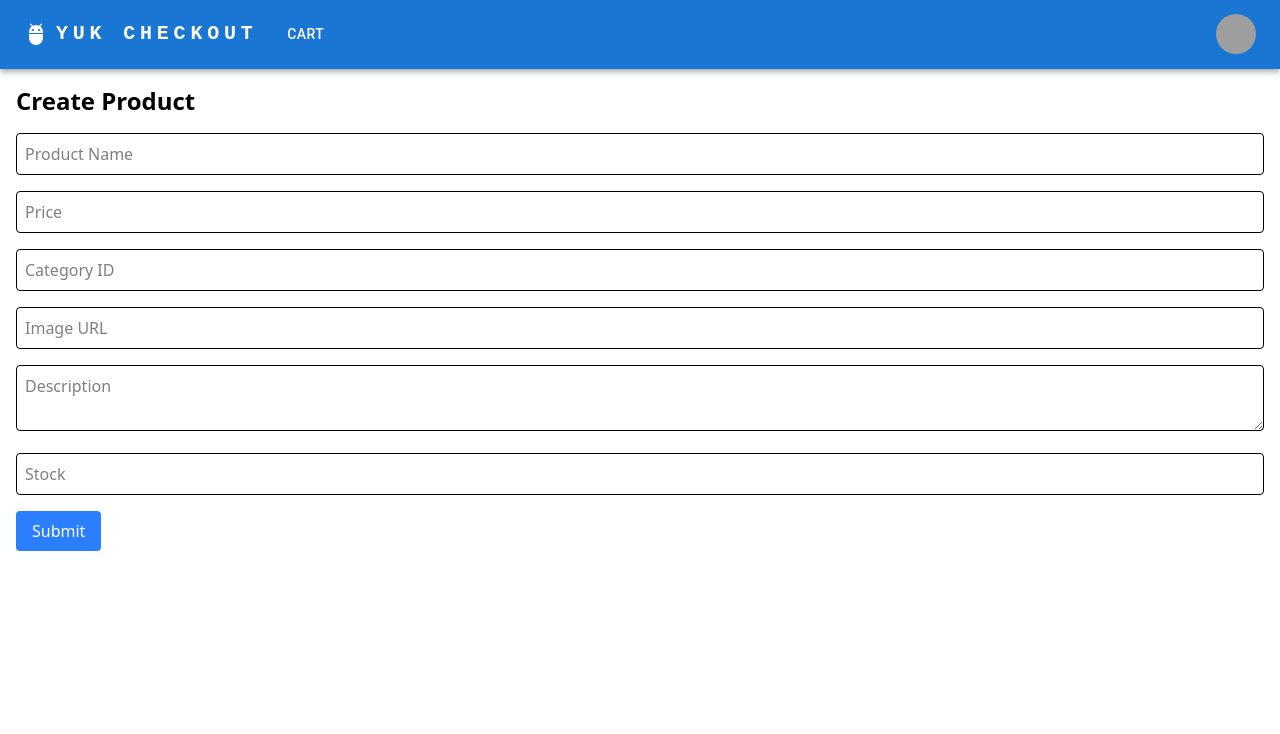
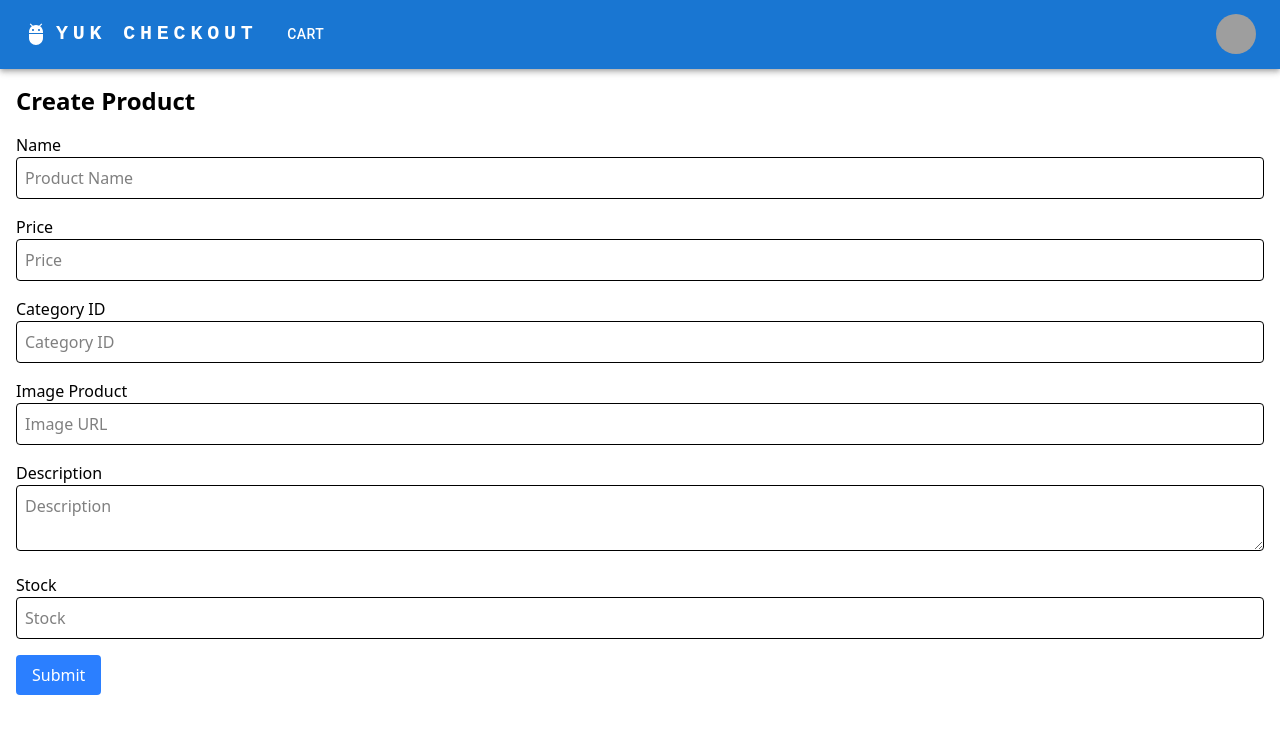
Before and after one commit to samudrobintang10/miniproject-1, a React (Vite) app: page /createproductadmin in a window 1280 px wide. Shown: the top 734 px of the page. Built offline with nearby package versions, Linux system fonts and the light colour scheme; sample sign-in values are in the browser's storage; grey boxes are pictures that could not be loaded.

Commit message:
finish delete product admin

```diff
--- a/src/EditProductAdmin.jsx
+++ b/src/EditProductAdmin.jsx
@@ -71,6 +71,7 @@ const EditProductAdmin = () => {
     <div className="container mx-auto p-4">
       <h1 className="text-2xl font-bold mb-4">Edit Product</h1>
       <form onSubmit={handleSave} className="space-y-4">
+      <label htmlFor='name'>Name</label>
         <input
           type="text"
           name="name"
@@ -80,6 +81,7 @@ const EditProductAdmin = () => {
           className="w-full p-2 border rounded"
           required
         />
+        <label htmlFor='name'>Price</label>
         <input
           type="number"
           name="price"
@@ -89,6 +91,7 @@ const EditProductAdmin = () => {
           className="w-full p-2 border rounded"
           required
         />
+        <label htmlFor='name'>Category ID</label>
         <input
           type="number"
           name="categoryId"
@@ -98,6 +101,7 @@ const EditProductAdmin = () => {
           className="w-full p-2 border rounded"
           required
         />
+        <label htmlFor='name'>Image Product</label>
         <input
           type="text"
           name="image"
@@ -107,6 +111,7 @@ const EditProductAdmin = () => {
           className="w-full p-2 border rounded"
           required
         />
+        <label htmlFor='name'>Description</label>
         <textarea
           name="description"
           placeholder="Description"
@@ -115,6 +120,7 @@ const EditProductAdmin = () => {
           className="w-full p-2 border rounded"
           required
         ></textarea>
+        <label htmlFor='name'>Stock</label>
         <input
           type="number"
           name="stock"
--- a/src/views/CreateProductAdmin.jsx
+++ b/src/views/CreateProductAdmin.jsx
@@ -43,6 +43,7 @@ const CreateProduct = () => {
     <div className="container mx-auto p-4">
       <h1 className="text-2xl font-bold mb-4">Create Product</h1>
       <form onSubmit={handleSubmit} className="space-y-4">
+      <label htmlFor='name'>Name</label>
         <input
           type="text"
           name="name"
@@ -51,6 +52,7 @@ const CreateProduct = () => {
           className="w-full p-2 border rounded"
           required
         />
+        <label htmlFor='name'>Price</label>
         <input
           type="number"
           name="price"
@@ -60,6 +62,7 @@ const CreateProduct = () => {
           className="w-full p-2 border rounded"
           required
         />
+        <label htmlFor='name'>Category ID</label>
         <input
           type="number"
           name="categoryId"
@@ -68,6 +71,7 @@ const CreateProduct = () => {
           className="w-full p-2 border rounded"
           required
         />
+        <label htmlFor='name'>Image Product</label>
         <input
           type="text"
           name="image"
@@ -76,6 +80,7 @@ const CreateProduct = () => {
           className="w-full p-2 border rounded"
           required
         />
+        <label htmlFor='name'>Description</label>
         <textarea
           name="description"
           placeholder="Description"
@@ -83,6 +88,7 @@ const CreateProduct = () => {
           className="w-full p-2 border rounded"
           required
         ></textarea>
+        <label htmlFor='name'>Stock</label>
         <input
           type="number"
           name="stock"
--- a/src/views/ListProductAdmin.jsx
+++ b/src/views/ListProductAdmin.jsx
@@ -1,6 +1,7 @@
 import React, { useEffect, useState } from "react";
 import axios from "axios";
-import { Link } from "react-router";
+import { Link, useNavigate, useParams } from "react-router";
+import toast from "react-hot-toast";
 
 const ListProductAdmin = () => {
   const [products, setProducts] = useState([]);
@@ -16,6 +17,25 @@ const ListProductAdmin = () => {
     };
     fetchData();
   }, []);
+
+
+  let navigate = useNavigate()
+  const handleEdit = (id) => {
+    navigate(`/editproductadmin/${id}`);
+  };
+
+  const handleDelete = (id) => {
+    try {
+      axios.delete("http://10.50.0.13:3001/products/" + id, {
+      })
+      toast.success("Products deleted successfully!")
+      navigate('/listproductadmin')
+      setProducts((prevData) => prevData.filter((item) => item.id !== id));
+
+    } catch (error) {
+      console.log(error)
+    }
+  }
 
   return (
     <div className="container mx-auto p-4">
@@ -44,10 +64,11 @@ const ListProductAdmin = () => {
               <td className="border border-gray-300 p-2">{product.name}</td>
               <td className="border border-gray-300 p-2">${product.price}</td>
               <td className="border border-gray-300 p-2">
-                <button className="bg-yellow-500 text-white px-4 py-1 rounded mr-2">
+                <button className="bg-yellow-500 text-white px-4 py-1 rounded mr-2" onClick={() => handleEdit(product.id)}>
                   Edit
                 </button>
-                <button className="bg-red-500 text-white px-4 py-1 rounded">
+                <button className="bg-red-500 text-white px-4 py-1 rounded"
+                  onClick={() => handleDelete(product.id)}>
                   Delete
                 </button>
               </td>
```
